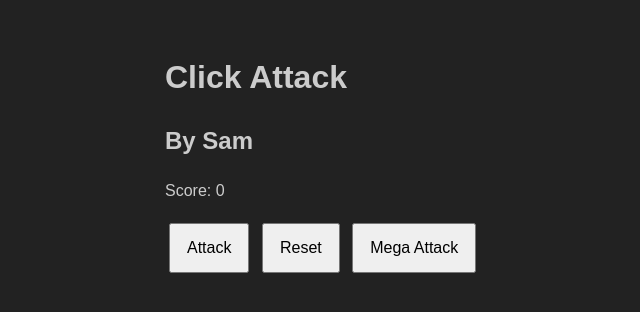
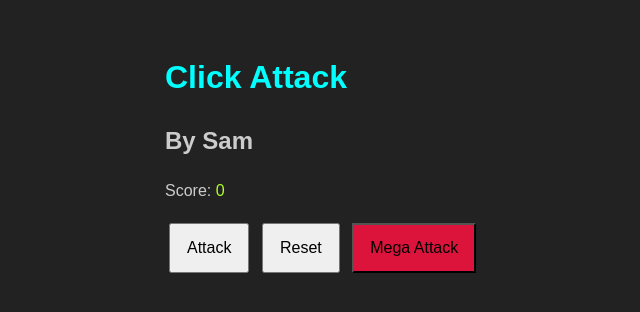
Before and after one commit to samomalley141-lang/-week-01-click-attack, a website built with webpack: page index.html in a window 1280 px wide. Shown: the whole page, without its empty margins (57-697 px from the left). Built offline with nearby package versions, Linux system fonts and the light colour scheme.

Commit message:
Title and Button style change

```diff
--- a/style.css
+++ b/style.css
@@ -2,6 +2,15 @@
 h1, h2, p {
   color: #cccccc;
 }
+
+#title {
+  color: aqua;
+}
+
+#score {
+  color: greenyellow;
+}
+
 body {
     font-family: Arial, sans-serif;
     max-width: 900px;
@@ -24,6 +33,10 @@ button, input {
     margin: 0.75rem 0;
 }
 
+#megaAttackButton {
+  background-color: crimson;
+}
+
 nav a {
     margin-right: 1rem;
 }
```
